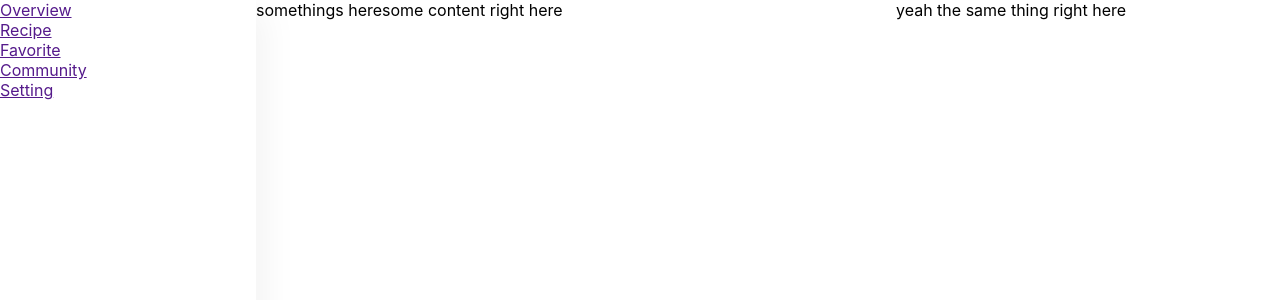
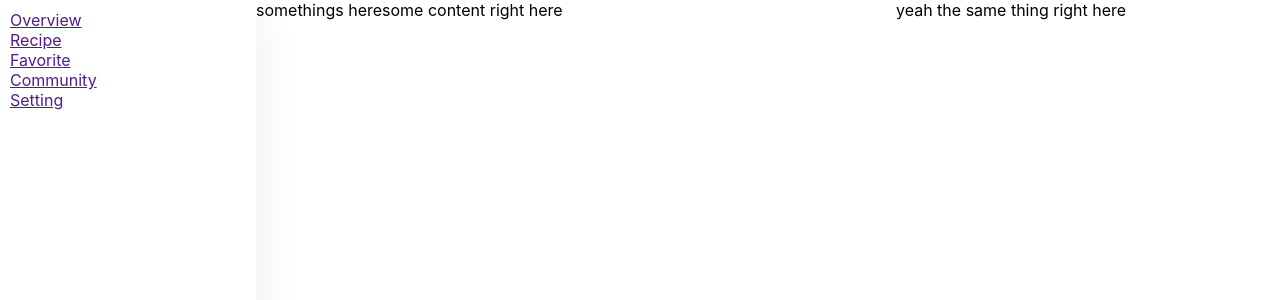
Before and after one commit to gymcode/recipe_trial, a React (Create React App) app: page / in a window 1280 px wide. Shown: the top 300 px of the page. Built offline with nearby package versions, Linux system fonts and the light colour scheme.

Commit message:
adding and styling

```diff
--- a/src/components/nav/nav.css
+++ b/src/components/nav/nav.css
@@ -0,0 +1,7 @@
+.nav {
+    padding: 10px;
+}
+
+.nav-link {
+
+}
--- a/src/components/nav/navigation.js
+++ b/src/components/nav/navigation.js
@@ -4,7 +4,7 @@ import './nav.css'
 
 const Navigation = ()=>{
     return (
-        <div>
+        <div className={"nav"}>
             <div>
                 <Link>Overview</Link>
             </div>
```
